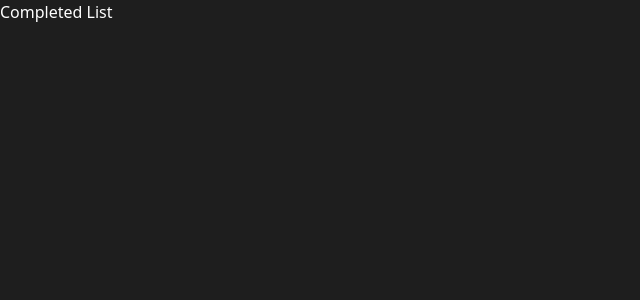
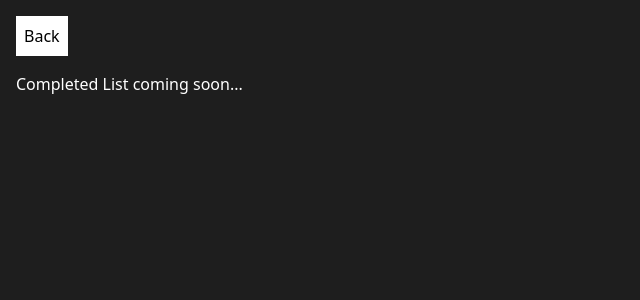
Before and after one commit to adheeb-vk/do, a Next.js app: page /completed in a window 1280 px wide. Shown: the top 300 px of the page, without its empty margins (0-640 px from the left). Built offline with nearby package versions, Linux system fonts and the light colour scheme.

Commit message:
completed list feature comming soon

```diff
--- a/src/app/(web)/_components/Header.jsx
+++ b/src/app/(web)/_components/Header.jsx
@@ -4,8 +4,8 @@ import Link from 'next/link'
 
 function Header() {
   return (
-    <header className='w-full py-8 px-[40px]'>
-        <h1>
+    <header className='w-full py-8 px-[40px] max-[380px]:py-6 flex justify-between items-center'>
+        <h1 className='max-[380px]:w-[20%]'>
             <Link href={'/'}>
                 <Image
                     src={'/logo.png'}
@@ -15,6 +15,9 @@ function Header() {
                 />
             </Link>
         </h1>
+        <nav className=''>
+          <Link href={"/completed"} className='max-[380px]:text-sm'>Completed Tasks</Link>
+        </nav>
     </header>
   )
 }
--- a/src/app/(web)/_components/Todo.jsx
+++ b/src/app/(web)/_components/Todo.jsx
@@ -85,11 +85,11 @@ const month = date.getMonth();
             }
         }}>test</button> */}
         <div className='w-[40%] max-[1280px]:w-[50%] max-[1080px]:w-[60%] max-[980px]:w-[70%] max-[580px]:w-[80%] max-[480px]:w-[90%] mx-[auto]'>
-            <h1 className='text-center font-bold text-2xl mb-6'>Things to DO !</h1>
+            <h1 className='text-center font-bold text-2xl mb-6 max-[380px]:text-[20px]'>Things to DO !</h1>
             <div className='mb-6'>
                 <span>{`DATE: ${day}/${month}/${year}`}</span>
             </div>
-            <button className={`${isNewTodo ? "bg-red-500" : "bg-green-700"} text-white py-2 px-4 text-black font-bold text-center rounded-md mb-2`} onClick={()=>{
+            <button className={`${isNewTodo ? "bg-red-500" : "bg-green-700"} text-white py-2 px-4 text-black font-bold text-center rounded-md mb-2 max-[380px]:text-sm`} onClick={()=>{
                 if(isNewTodo){
                     setIsNewTodo(false)
                 }else{
@@ -98,11 +98,15 @@ const month = date.getMonth();
             }}>{isNewTodo ? "Back" : "Add New"}</button>
             {isNewTodo ?
             <div className='flex flex-col bg-transparent border-2 border-solid rounded-md border-white py-2 px-2 mb-6'>
-                <input value={value}
+                <input
+                    value={value}
                     onChange={(e)=> {
                         handleInput(e)
                     }}
-                    className='w-full bg-transparent text-white mb-2 border-2 rounded-md py-2 border-solid border-white outline-none font-semibold px-3' maxLength={40} placeholder='Enter Title' type='text'/>
+                    className='w-full bg-transparent text-white mb-2 border-2 rounded-md py-2 border-solid border-white outline-none font-semibold px-3'
+                    maxLength={40}
+                    placeholder='Enter Title'
+                    type='text'/>
                 <textarea value={description}
                     onChange={(e)=> {
                         e.preventDefault()
@@ -120,7 +124,7 @@ const month = date.getMonth();
                     }
                 }}>Add</button>
             </div> :
-            <div className='p-[30px]'>
+            <div className='p-[30px] max-[600px]:px-0'>
                 {toDos?.length === 0 ?
                 <h1 className='font-bold text-xl text-center max-[380px]:text-[18px] max-[345px]:text-[16px]'>
                     Create your new ToDo list
@@ -130,7 +134,7 @@ const month = date.getMonth();
                     {toDos?.map((toDo)=>{
                         return(
                         <li className='w-full flex items-center justify-between mb-6 border p-2 border-solid border-white' key={toDo.id}>
-                            <div className='flex items-center gap-4 max-[800px]:w-[40%]'>
+                            <div className='w-[80%] flex items-center gap-4 max-[1200px]:w-[80%] max-[700px]:w-[78%] max-[700px]:w-[70%] max-[425px]:w-[68%] max-[380px]:text-sm'>
                                 <div>{toDo.id}</div>
                                 <p>{toDo.title}</p>
                             </div>
--- a/src/app/(web)/completed/page.jsx
+++ b/src/app/(web)/completed/page.jsx
@@ -1,9 +1,11 @@
+import Link from 'next/link'
 import React from 'react'
 
 function page() {
   return (
-    <div>
-      <h1>Completed List</h1>
+    <div className='p-4'>
+      <Link href={"/"} className='p-2 bg-white inline-block mb-4 text-black'>Back</Link>
+      <h1>Completed List coming soon...</h1>
     </div>
   )
 }
```
